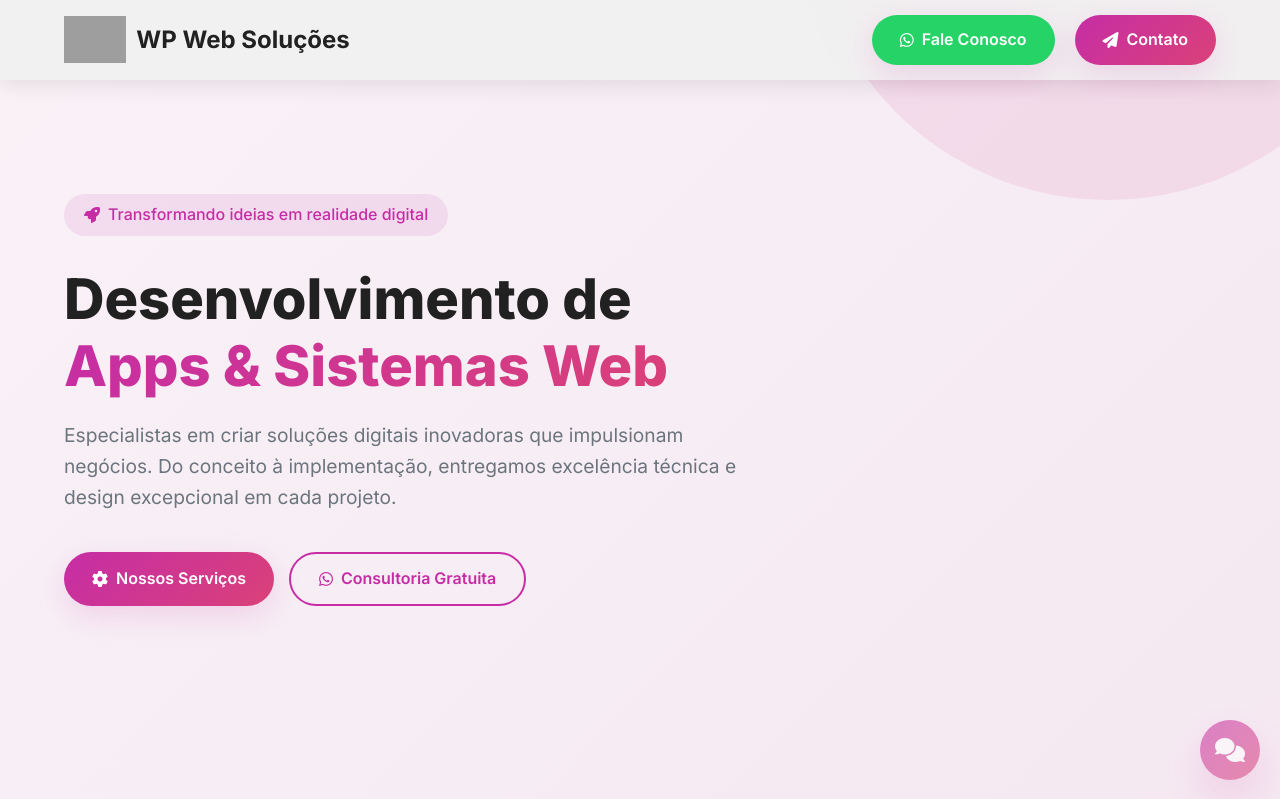
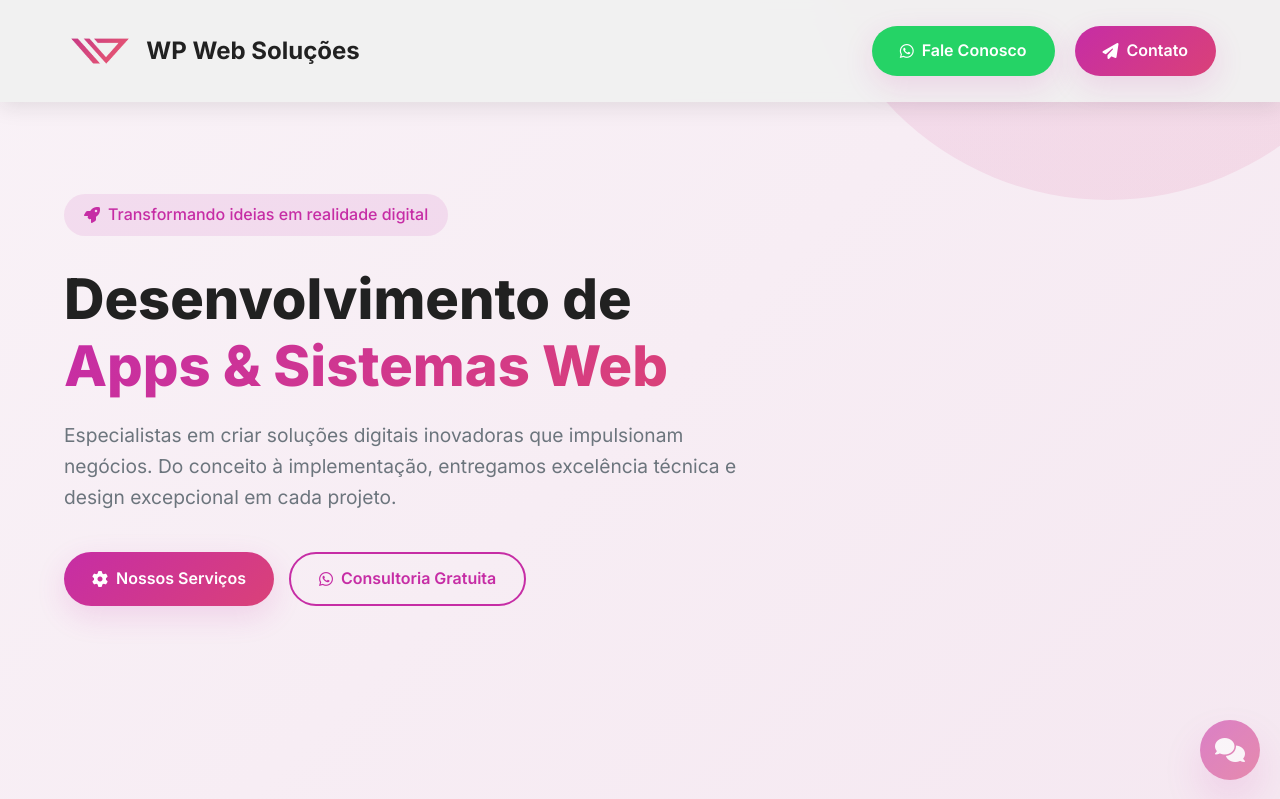
Before and after one commit to WP-WEB-SOLUCOES/WpWebSolucoes, a Python web app: template templates/index.html in a window 1280 px wide. Shown: the top 799 px of the page. Run offline with Jinja, Linux system fonts and the light colour scheme; the template is opened without the code that fills it, so the values that code supplies are empty; grey boxes are pictures that could not be loaded.

Commit message:
atualizando cabaçagem do frontend

```diff
--- a/templates/index.html
+++ b/templates/index.html
@@ -7,11 +7,11 @@
     <meta name="description" content="Especialistas em desenvolvimento de aplicativos e soluções web sob medida para impulsionar negócios digitais">
 
     <!-- ========== FAVICON CONFIGURATION ========== -->
-    <link rel="apple-touch-icon" sizes="180x180" href="public/apple-touch-icon.png">
-    <link rel="icon" type="image/png" sizes="32x32" href="public/favicon-32x32.png">
-    <link rel="icon" type="image/png" sizes="16x16" href="public/favicon-16x16.png">
-    <link rel="manifest" href="public/site.webmanifest">
-    <link rel="icon" href="public/favicon.ico">
+    <link rel="apple-touch-icon" sizes="180x180" href="static/midia_lp/apple-touch-icon.png">
+    <link rel="icon" type="image/png" sizes="32x32" href="static/midia_lp/favicon-32x32.png">
+    <link rel="icon" type="image/png" sizes="16x16" href="static/midia_lp/favicon-16x16.png">
+    <link rel="manifest" href="static/midia_lp/site.webmanifest">
+    <link rel="icon" href="static/midia_lp/favicon.ico">
     <meta name="theme-color" content="#c62da5">
     <!-- ========== END FAVICON ========== -->
 
@@ -35,7 +35,7 @@
         <div class="container">
             <nav class="nav-container">
                 <a href="#" class="logo">
-                    <img src="public/logo.png" alt="WP Web Soluções" class="logo-image" style="width: 10%;">
+                    <img src="static/midia_lp/logo.png" alt="WP Web Soluções" class="logo-image" style="width: 10%;">
                     WP Web Soluções
                 </a>
 
```
